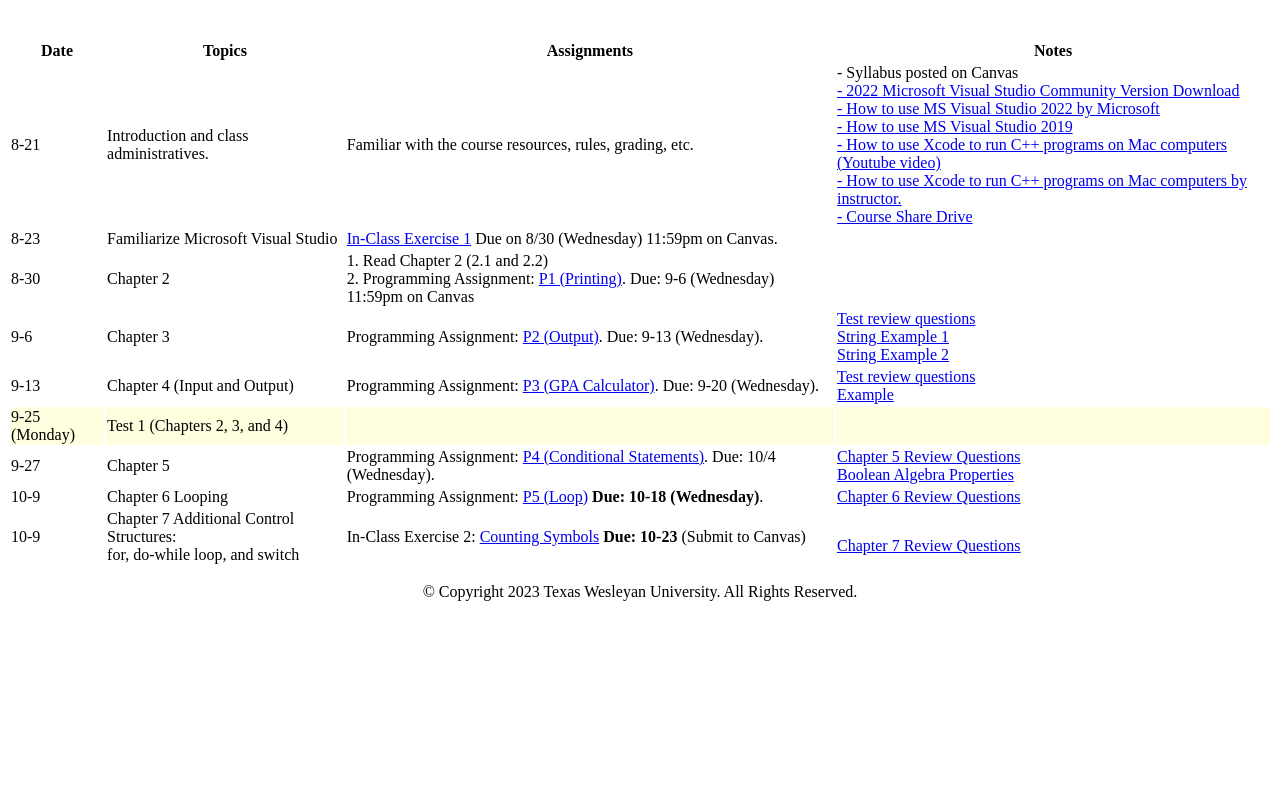
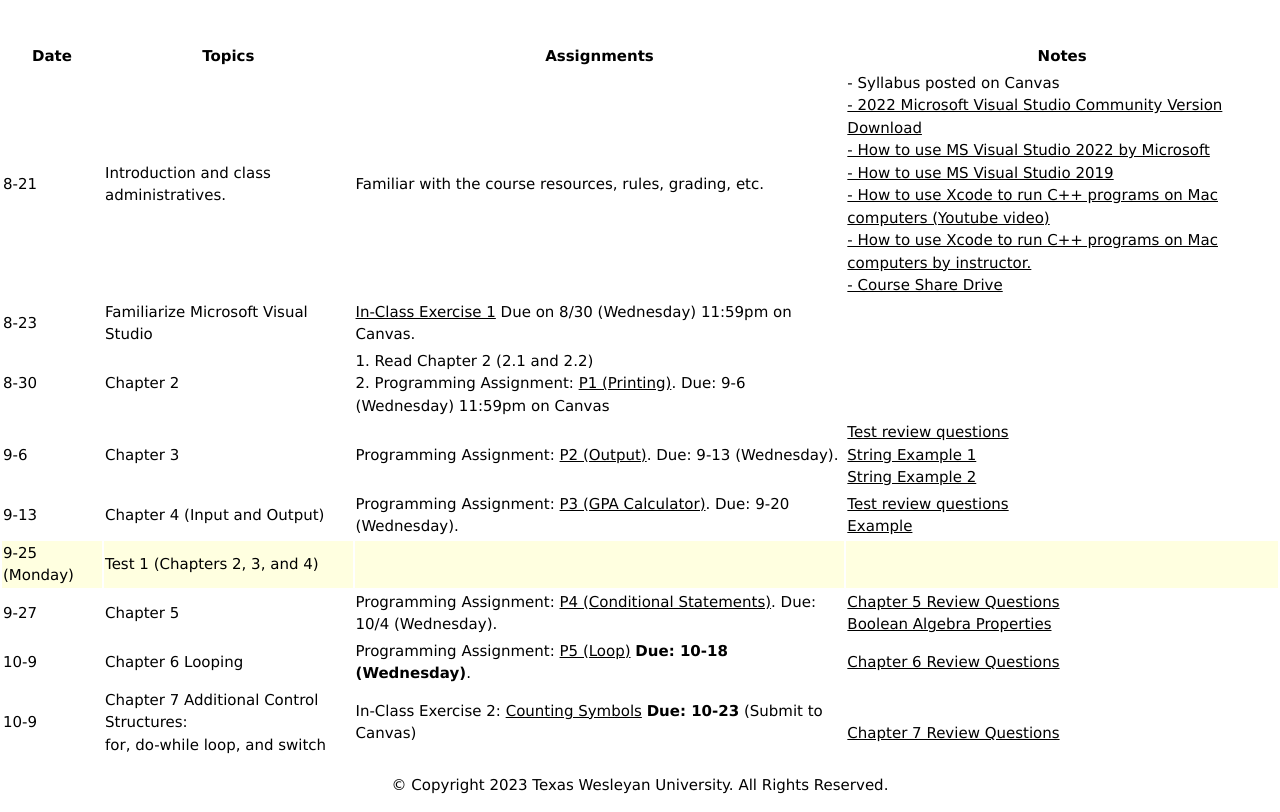
Before and after one commit to yukongz/yukongz.github.io, a plain HTML site: page index.html in a window 1280 px wide. Shown: the part 77-889 px from the top of the page. Before the commit the page ends 800 px from the top, so only its background shows below. Drawn offline with nearby package versions, Linux system fonts and the light colour scheme.

Commit message:
Update index.html
Add W3CSS

```diff
--- a/index.html
+++ b/index.html
@@ -5,7 +5,8 @@
 <head>
     <title>CSC1321 Programming Language in C++</title>
 	<meta name="viewport" content="width=device-width, initial-scale=1.0">
-    <link rel="stylesheet" href="../css/course.css" type="text/css">
+	<meta name="viewport" content="width=device-width, initial-scale=1">
+	<link rel="stylesheet" href="https://www.w3schools.com/w3css/4/w3.css">
 </head>
 
 <body>
```
